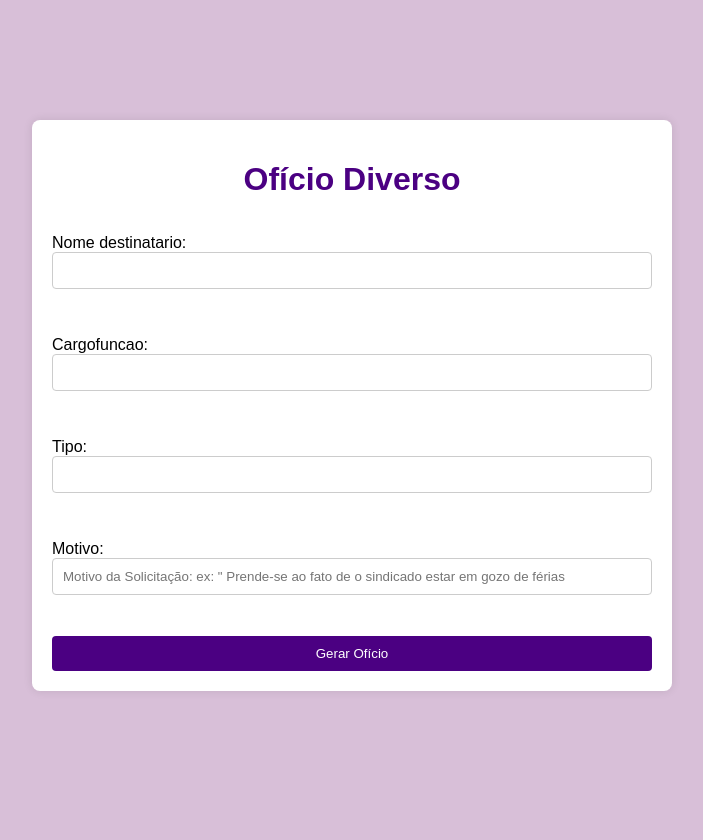
After one commit to windsney/sitecanetex, a Django app: page /sindicancia/oficio_verso/1 in a window 1280 px wide. The commit adds this page. Shown: the whole page, without its empty margins (288-991 px from the left). Run offline with Django 5.2, Linux system fonts and the light colour scheme; a user stored in the database is signed in; data comes from the database, SQL or seed files in the repository; both versions use the stored data as it was after the commit.

Commit message:
oficiodiverso
numerando automaticamente

```diff
--- a/inicio/forms.py
+++ b/inicio/forms.py
@@ -91,7 +91,7 @@ class SindicanciaForm(forms.ModelForm):
             'data_portaria', 'data_inicio',
             'dia_recebido','historico', 'funcao_delegante',
             'rua_fato','bairro_fato','cidade_fato','em_servico',
-            'data_fato','hora_fato'
+            'data_fato','hora_fato','padrao_oficio'
 
         ]
 
@@ -100,6 +100,7 @@ class SindicanciaForm(forms.ModelForm):
         'dia_recebido': forms.DateInput(attrs={'type': 'date'}),
         'data_inicio': forms.DateInput(attrs={'type': 'date'}),
         'data_fato': forms.DateInput(attrs={'type': 'date', 'placeholder': 'dd/mm/aaaa'}, format='%d/%m/%Y'),
+        'padrao_oficio': forms.TextInput(attrs={'placeholder': 'EX. 4ºCR/28ºBPM'}),
         }
 
     def __init__(self, *args, **kwargs):
@@ -242,3 +243,17 @@ class PrazoForm(forms.ModelForm):
     def __init__(self, *args, **kwargs):
         sindicancia_id = kwargs.pop('sindicancia_id', None)  # Pegando o sindicancia_id dos argumentos
         super(PrazoForm, self).__init__(*args, **kwargs)
+
+
+class Oficio_diversoForm(forms.ModelForm):
+
+    class Meta:
+        model = Oficio
+        fields = ['nome_destinatario','cargofuncao','tipo','motivo']
+
+        widgets = {
+            'motivo': forms.TextInput(attrs={'placeholder': 'Motivo da Solicitação: ex: " Prende-se ao fato de o sindicado estar em gozo de férias'}),}
+
+    def __init__(self, *args, **kwargs):
+        sindicancia_id = kwargs.pop('sindicancia_id', None)  # Pegando o sindicancia_id dos argumentos
+        super(Oficio_diversoForm, self).__init__(*args, **kwargs)
--- a/inicio/models.py
+++ b/inicio/models.py
@@ -39,6 +39,7 @@ class Sindicancia (models.Model):
     historico=models.TextField(max_length=2000)
     usuario = models.CharField(max_length=100,default=0)
     funcao_delegante = models.CharField(max_length=100, default='')
+    padrao_oficio = models.CharField(max_length=100, default='')
 
     def __str__(self):
         return self.numero
@@ -120,7 +121,7 @@ class Oficio (models.Model):
 
     tipo=models.CharField(max_length=100)
     nome_destinatario=models.CharField(max_length=100)
-    numero = models.CharField(max_length=10,default=0)
+    numero = models.IntegerField()
     cargofuncao=models.CharField(max_length=100)
     posto=models.CharField(max_length=100)
 
--- a/inicio/templates/botoes.html
+++ b/inicio/templates/botoes.html
@@ -89,7 +89,11 @@
 
 
             <button>Juntada</button>
-            <button>Ofício Diverso</button>
+
+             <a href="{% url 'inicio:oficio_diverso' sindicancia.id %}">
+                <button>Ofício Diverso</button>
+            <a/>
+
             <a href="{% url 'inicio:gerar_remessa_dos_autos' sindicancia.id %}">
                 <button>Ofício de Remessa</button>
             </a>
--- a/inicio/templates/criar_sindicancia.html
+++ b/inicio/templates/criar_sindicancia.html
@@ -135,6 +135,11 @@
                 {{ form.historico }}
             </div>
 
+            <div class="form-group">
+                <label for="id_padrao_oficio"> Padrão: EX <i>Ofício nº 001/SIND/?????????????/2024 colocar apenas o  que tem entre as barras</i></label>
+                {{ form.padrao_oficio }}
+            </div>
+
 
             <div class="button-container">
                 <button type="submit">Enviar</button>
--- /dev/null
+++ b/inicio/templates/oficio_diverso.html
@@ -0,0 +1,68 @@
+<!DOCTYPE html>
+<html lang="pt-BR">
+<head>
+    <meta charset="UTF-8">
+    <meta name="viewport" content="width=device-width, initial-scale=1.0">
+    <title>Ofício Diverso</title>
+    <style>
+        body {
+            background-color: #D8BFD8; /* Fundo roxo claro */
+            font-family: Arial, sans-serif;
+            margin: 0;
+            padding: 20px;
+            display: flex;
+            justify-content: center;
+            align-items: flex-start; /* Alinha os itens no início verticalmente */
+            height: 100vh;
+        }
+        .container {
+            width: 100%;
+            max-width: 600px; /* Aumenta a largura máxima */
+            background-color: #fff;
+            padding: 20px;
+            border-radius: 8px;
+            box-shadow: 0 0 10px rgba(0, 0, 0, 0.1);
+            margin-top: 100px; /* Aumenta a distância do topo */
+        }
+        h1 {
+            text-align: center;
+            color: #4B0082; /* Cor do título */
+            margin-bottom: 20px;
+        }
+        form {
+            display: flex;
+            flex-direction: column;
+            gap: 15px; /* Espaço entre os campos do formulário */
+        }
+        form input, form select {
+            padding: 10px;
+            border: 1px solid #ccc;
+            border-radius: 4px;
+            width: 100%;
+            box-sizing: border-box;
+        }
+        form button {
+            background-color: #4B0082; /* Cor do botão */
+            color: white;
+            padding: 10px;
+            border: none;
+            border-radius: 4px;
+            cursor: pointer;
+            margin-top: 10px;
+        }
+        form button:hover {
+            background-color: #6A0DAD;
+        }
+    </style>
+</head>
+<body>
+    <div class="container">
+        <h1>Ofício Diverso</h1>
+        <form method="post">
+            {% csrf_token %}
+            {{ form.as_p }}
+            <button type="submit">Gerar Ofício</button>
+        </form>
+    </div>
+</body>
+</html>
--- a/inicio/urls.py
+++ b/inicio/urls.py
@@ -35,6 +35,7 @@ urlpatterns = [
     path('sindicancia/prazo/<int:sindicancia_id>/<str:condicao>/', inicio.views.Oficio_prazo, name='prorrogacao'),
     path('sindicancia/prazo/<int:sindicancia_id>/<str:condicao>/', inicio.views.Oficio_prazo, name='dilacao'),
     path('sindicancia/prazo/<int:sindicancia_id>/<str:condicao>/', inicio.views.Oficio_prazo, name='sobrestamento'),
+    path('sindicancia/oficio_verso/<int:sindicancia_id>', inicio.views.Oficio_diverso, name='oficio_diverso'),
 
 
     path('sindicancia/<int:sindicancia_id>/remessa', inicio.views.gerar_remessa_dos_autos, name='gerar_remessa_dos_autos'),
--- a/inicio/views.py
+++ b/inicio/views.py
@@ -7,7 +7,7 @@ import os
 import locale
 from django.shortcuts import render, get_object_or_404, redirect
 from django.conf import settings
-from .forms import SindicadoForm,SindicanciaForm,TestemunhaForm,OfendidoForm,UsuarioForm,NotificarTestForm,NotificarOfenForm,NotificarSindForm,PrazoForm
+from .forms import SindicadoForm,SindicanciaForm,TestemunhaForm,OfendidoForm,UsuarioForm,NotificarTestForm,NotificarOfenForm,NotificarSindForm,PrazoForm,Oficio_diversoForm
 from datetime import datetime
 from django.http import HttpResponse
 from django.shortcuts import get_object_or_404
@@ -1528,6 +1528,8 @@ def gerar_remessa_dos_autos(request, sindicancia_id):
     ofendidos = Ofendido.objects.filter(portaria_id=sindicancia_id)
     usuario = request.user
     testemunhas = Testemunha.objects.filter(portaria_id=sindicancia_id)
+    padrao=sindicancia.padrao_oficio
+    ano_corrente = datetime.now().year
 
 
 
@@ -1536,11 +1538,18 @@ def gerar_remessa_dos_autos(request, sindicancia_id):
     # Criar um novo documento
     doc = Document(template_path)
     oficio = Oficio()
-
-    num = Oficio.objects.filter(id_portaria=sindicancia.id).aggregate(Max('numero'))['numero__max']
-    print(num)
-
-    oficio.save()
+    oficio.numero=numero_oficio(sindicancia_id)
+    oficio.tipo='Ofício de Remessa dos Autos'
+
+
+
+
+
+
+
+
+
+
 
 
 
@@ -1549,7 +1558,20 @@ def gerar_remessa_dos_autos(request, sindicancia_id):
 
 
     cabecalho(doc,usuario)
-    numero=oficio.numero
+    criar_paragrafo(doc,'')
+
+    #titulo_oficio(doc, usuario, tipo, sindicancia_id)
+
+
+    oficio.id_portaria=sindicancia_id
+    oficio.numero=numero_oficio(sindicancia_id) #oficio é a instancia do model que tem a coluna numero /  ja o numero_oficio é funçao para atribuir  numero sequancial soma 1 no maior numero da tabela
+
+
+    titulo_oficio(doc, usuario, sindicancia_id)
+    ###coloca numero no oficio
+
+
+
 
     char_style = doc.styles.add_style('CustomCharStyle', WD_STYLE_TYPE.CHARACTER)
     char_style.font.name = 'Times New Roman'
@@ -1565,14 +1587,12 @@ def gerar_remessa_dos_autos(request, sindicancia_id):
     ano = datata.year
 
     paragraph1 = doc.add_paragraph()
-    paragraph1 = doc.add_paragraph('')
+
     paragraph1.paragraph_format.space_before = Pt(15)
-    run1 = paragraph1.add_run(f'Ofício nº. {numero}/SIND/7ºCR/2024	       {usuario.cidade}, {dia} de {mes_escrito(mes)} de {ano}.')
-    run1.style = 'CustomCharStyle'
-    paragraph1.alignment = WD_ALIGN_PARAGRAPH.LEFT
+
 
     paragraph1 = doc.add_paragraph()
-    paragraph1 = doc.add_paragraph('')
+
     run1 = paragraph1.add_run('Ao Senhor Ten Cel PM João das Dores.')
     run1.style = 'CustomCharStyle'
     paragraph1.alignment = WD_ALIGN_PARAGRAPH.LEFT
@@ -1617,7 +1637,7 @@ def gerar_remessa_dos_autos(request, sindicancia_id):
     if len(sindicados) == 1:
 
         datata= sindicancia.data_portaria
-        dia = datata.day
+        dia = f"{datata.day:02d}"
         mes = datata.month
         ano = datata.year
 
@@ -1659,13 +1679,14 @@ def gerar_remessa_dos_autos(request, sindicancia_id):
 
 
 
-
-
     nome_sindicante(doc,usuario,'Respeitosamente')
 
 
     rodape(doc=doc,usuario=usuario)
     nome = f'remessa sind{sindicancia.numero}'
+
+    oficio.save()
+
 
 
 
@@ -1711,6 +1732,7 @@ def criar_oficio(request, sindicancia_id):
 
 
     return render(request, 'botoes.html', context)
+
 @login_required(login_url='/')
 def cadastrar_notificacao_test(request, sindicancia_id, condicao):
     sindicancia = get_object_or_404(Sindicancia, pk=sindicancia_id)
@@ -1727,13 +1749,6 @@ def cadastrar_notificacao_test(request, sindicancia_id, condicao):
         if form.is_valid():
             oficio=form.save(commit=False)
             oficio.id_portaria=sindicancia.id
-
-            try:
-                num = Oficio.objects.filter(id_portaria=sindicancia.id).aggregate(Max('numero'))['numero__max']
-                oficio.numero = int(num) + 1
-            except:
-                num = Oficio.objects.aggregate(Max('numero'))['numero__max']
-                oficio.numero = int(num) + 1
 
 
 
@@ -1777,6 +1792,10 @@ def cadastrar_notificacao_test(request, sindicancia_id, condicao):
             cabecalho(doc, usuario)
 
             criar_paragrafo(doc, '')
+            oficio.id_portaria=sindicancia_id
+            oficio.numero=numero_oficio(sindicancia_id)
+
+            titulo_oficio(doc,usuario, sindicancia_id)
             criar_paragrafo(doc, '')
 
             data_original = f'{sindicancia.data_portaria}'
@@ -1808,6 +1827,7 @@ def cadastrar_notificacao_test(request, sindicancia_id, condicao):
             )
 
             criar_paragrafo(doc, f'{nome_notificado}/ {cargoouendereco}')
+
             criar_paragrafo(doc, f'Ref: Portaria nº{sindicancia.numero}, datada de {data_formatada}.')
             criar_paragrafo(doc, f'Assunto: {assunto}')
             criar_paragrafo(doc, '')
@@ -1849,9 +1869,12 @@ def Oficio_prazo (request, sindicancia_id, condicao):
 
 
     if request.method == 'POST':
+
+
         if condicao == 'prorrogacao':
             form = PrazoForm(request.POST, sindicancia_id=sindicancia_id)
             condicao='Prorrogação'
+
 
         elif condicao == 'dilacao':
             form = PrazoForm(request.POST, sindicancia_id=sindicancia_id)
@@ -1862,16 +1885,9 @@ def Oficio_prazo (request, sindicancia_id, condicao):
         if form.is_valid():
             oficio = form.save(commit=False)
 
-            try:
-                num = Oficio.objects.filter(id_portaria=sindicancia.id).aggregate(Max('numero'))['numero__max']
-                oficio.numero = int(num) + 1
-            except:
-                num = Oficio.objects.aggregate(Max('numero'))['numero__max']
-                oficio.numero = int(num) + 1
-
-            oficio.numero = int(num) + 1
+
             oficio.tipo= f'Solicitação de {condicao}'
-            oficio.save()
+
 
             motivo = form.cleaned_data.get('motivo')  # Já é um objeto datetime.date
 
@@ -1885,34 +1901,58 @@ def Oficio_prazo (request, sindicancia_id, condicao):
 
             criar_paragrafo(doc, '')
             criar_paragrafo(doc, '')
-
+            titulo_oficio(doc, usuario, sindicancia_id)
+            criar_paragrafo(doc, '')
+
+
+
+            oficio.numero=numero_oficio(sindicancia_id)
+            oficio.id_portaria=sindicancia_id
+            oficio.nome_destinatario= sindicancia.delegante
             data_original = f'{sindicancia.data_portaria}'
             data_obj = datetime.strptime(data_original, '%Y-%m-%d')
             data_formatada = data_obj.strftime('%d.%m.%y')
 
+            if condicao == 'Prorrogação':
+
+                texto = f'Solicito-vos, nos termos do Art 1º parágrafo 1º da portaria 01/QCG/CORREGPM de 22.01.2018, a Prorrogação de 20(vinte) dias, para a conclusão dos trabalhos, da Sindicância designado por Portaria nº{sindicancia.numero}, datada de {data_formatada}.'
+
+
+            elif condicao == 'Dilação':
+                texto = f'Solicito-vos, nos termos do Art 1º parágrafo 2º da portaria 01/QCG/CORREGPM de 22.01.2018, a Dilação de 30(trinta) dias, para a conclusão dos trabalhos, da Sindicância designado por Portaria nº{sindicancia.numero}, datada de {data_formatada}.'
+
+            elif condicao == 'Sobrestamento':
+                texto = f'Solicito-vos, nos termos do Art 1º parágrafo 3º da portaria 01/QCG/CORREGPM de 22.01.2018, o Sobrestamento de 30(trinta) dias, para a conclusão dos trabalhos, da Sindicância designado por Portaria nº{sindicancia.numero}, datada de {data_formatada}.'
+
+
+
+
 
 
             assunto = 'Solicitação (FAZ)'
 
-            texto_solicitacao = (
-                f'Notifico Vossa Senhoria a comparecer no {usuario.unidade}, {usuario.rua}, nº {usuario.numero},'
-                f'Bairro: {usuario.bairro},Cidade: {usuario.cidade}, no dia , fins de prestar esclarecimentos na condição de {condicao} '
-                f'na Sindicância Portaria nº {sindicancia.numero}, de {data_formatada}, em referência a fim de ser inquirido '
-                f'sobre os fatos narrados na portaria. {motivo}Dúvidas entrar em contato por meio do telefone: '
-                f'{usuario.telefone} {usuario.posto} {usuario.nome_completo}.'
-            )
+
 
             #criar_paragrafo(doc, f'{nome_notificado}')
+
+            criar_paragrafo(doc, f'Ao Senhor {sindicancia.posto_delegante} {oficio.nome_destinatario} -')
+            criar_paragrafo(doc, f'{sindicancia.funcao_delegante}')
+            criar_paragrafo(doc, f'Assunto: {assunto}')
             criar_paragrafo(doc, f'Ref: Portaria nº{sindicancia.numero}, datada de {data_formatada}.')
-            criar_paragrafo(doc, f'Assunto: {assunto}')
             criar_paragrafo(doc, '')
             criar_paragrafo(doc, '')
-            criar_paragrafo(doc, f"{texto_solicitacao}", lado='justificado')
+            criar_paragrafo(doc, 'Senhor Comandante,',iniciar=120)
             criar_paragrafo(doc, '')
+            criar_paragrafo(doc, f"{texto}", lado='justificado')
+            criar_paragrafo(doc, f'Outrossim, informo que tal solicitação prende-se ao fato de {motivo}.',lado='justificado')
+
             criar_paragrafo(doc, '')
 
-            nome_sindicante(doc, usuario, 'Atenciosamente')
+            nome_sindicante(doc, usuario, 'Respeitosamente')
             rodape(doc, usuario)
+
+            form.save()
+            oficio.save()
 
             # Gerar o arquivo para download
             response = HttpResponse(
@@ -1921,6 +1961,7 @@ def Oficio_prazo (request, sindicancia_id, condicao):
             doc.save(response)
 
             form.save()
+            oficio.save()
             return response
     else:
         if condicao == 'prorrogacao':
@@ -1934,8 +1975,78 @@ def Oficio_prazo (request, sindicancia_id, condicao):
 
 
 
+@login_required(login_url='/')
+def Oficio_diverso(request, sindicancia_id):
+    sindicancia = get_object_or_404(Sindicancia, pk=sindicancia_id)
+    usuario = request.user
+
+    if request.method == 'POST':
+        form = Oficio_diversoForm(request.POST, sindicancia_id=sindicancia_id)
+        condicao = 'Sobrestamento'
+        if form.is_valid():
+            oficio = form.save(commit=False)
+            oficio.tipo = f'Solicitação de {condicao}'
+            oficio.motivo = form.cleaned_data.get('motivo')
+            oficio.cargofuncao = form.cleaned_data.get('cargofuncao')
+
+            # Criar o documento .docx
+            template_path = os.path.join(settings.BASE_DIR, 'inicio/templates', 'relatorio_modelo.docx')
+            doc = Document(template_path)
+
+
+            #data_inquiricao = form.cleaned_data.get('data')  # Já é um objeto datetime.date
+
+
+            # Preencher o documento com os dados necessários
+            cabecalho(doc, usuario)
+            criar_paragrafo(doc, '')
+            criar_paragrafo(doc, '')
+            titulo_oficio(doc, usuario, sindicancia_id)
+            criar_paragrafo(doc, '')
+
+            oficio.numero = numero_oficio(sindicancia_id)
+            oficio.id_portaria = sindicancia_id
+            oficio.nome_destinatario = form.cleaned_data.get('nome_destinatario')
+            data_original = f'{sindicancia.data_portaria}'
+            data_obj = datetime.strptime(data_original, '%Y-%m-%d')
+            data_formatada = data_obj.strftime('%d.%m.%y')
+
+            texto = f'Solicito-vos, nos termos do Art 1º parágrafo 1º da portaria 01/QCG/CORREGPM de 22.01.2018, a Prorrogação de 20(vinte) dias, para a conclusão dos trabalhos, da Sindicância designado por Portaria nº{sindicancia.numero}, datada de {data_formatada}.'
+
+            assunto = 'Solicitação (FAZ)'
+
+            criar_paragrafo(doc, f'A(o) Senhor(a)  {oficio.nome_destinatario} -')
+            criar_paragrafo(doc, f'{oficio.cargofuncao}')
+            criar_paragrafo(doc, f'Assunto: {assunto}')
+            criar_paragrafo(doc, f'Ref: Portaria nº{sindicancia.numero}, datada de {data_formatada}.')
+            criar_paragrafo(doc, '')
+            criar_paragrafo(doc, '')
+            criar_paragrafo(doc, f'Senhor(a) {oficio.cargofuncao},', iniciar=120)
+            criar_paragrafo(doc, '')
+            criar_paragrafo(doc, f"{oficio.motivo}", lado='justificado')
+
+            criar_paragrafo(doc, '')
+
+            nome_sindicante(doc, usuario, 'Respeitosamente')
+            rodape(doc, usuario)
+
+            form.save()
+            oficio.save()
+
+            nome = f'Ofício nº {oficio.numero}'
+            return gera_word(doc, nome)
+    else:
+        # Inicializa o formulário para requisições GET
+        form = Oficio_diversoForm(sindicancia_id=sindicancia_id)
+
+    return render(request, 'oficio_diverso.html', {'form': form, 'usuario': usuario})
+
+
+
+
+
 #______________________funções para construção____________________________________________________________
-def criar_paragrafo(doc,texto,antes=1,depois=1,lado=0):
+def criar_paragrafo(doc,texto,antes=1,depois=1,lado=0,iniciar=0):
 
     dili_paragraph = doc.add_paragraph()
     dili_run = dili_paragraph.add_run(f'{texto}')
@@ -1957,6 +2068,7 @@ def criar_paragrafo(doc,texto,antes=1,depois=1,lado=0):
         # dili_paragraph.paragraph_format.line_spacing = Pt(12)
 
     else:
+        dili_paragraph.paragraph_format.first_line_indent = Pt(iniciar)
         dili_paragraph.alignment = WD_ALIGN_PARAGRAPH.LEFT
         dili_run.font.name = 'Times New Roman'
         dili_run.font.size = Pt(12)
@@ -2084,3 +2196,35 @@ def gera_word(doc,nome):
         return HttpResponse(f"Erro ao salvar o documento: {e}", status=500)
 
     return response
+
+def numero_oficio(sindicancia_id):
+    sindicancia = get_object_or_404(Sindicancia, pk=sindicancia_id)
+    oficio = Oficio()
+
+    max_numero_oficio = Oficio.objects.filter(id_portaria=sindicancia.id).aggregate(Max('numero'))['numero__max']
+
+    # Definir o próximo número de ofício
+    if max_numero_oficio is not None:
+        novo_numero_oficio = int(max_numero_oficio) + 1
+        numero=novo_numero_oficio
+
+    else:
+        novo_numero_oficio = 1  # Se não houver ofício, começar com 1
+        numero=novo_numero_oficio
+
+    return novo_numero_oficio
+
+
+def titulo_oficio(doc,usuario,sindicancia_id):
+    sindicancia = get_object_or_404(Sindicancia, pk=sindicancia_id)
+
+    numero= numero_oficio(sindicancia_id)
+
+
+
+    ano_corrente = datetime.now().year
+    dia=f"{datetime.now().day:02d}"
+    mes= datetime.now().month
+
+    padrao =sindicancia.padrao_oficio
+    criar_paragrafo(doc,f'Ofício nº.{numero}/SIND/{padrao}/{ano_corrente}	       {usuario.cidade}, {dia} de {mes_escrito(mes)} de {ano_corrente}.')
```
Also changed, not shown: db.sqlite3, inicio/migrations/0007_alter_oficio_numero.py (added), inicio/migrations/0008_sindicancia_padrao_oficio.py (added), inicio/migrations/0009_alter_sindicancia_padrao_oficio.py (added).
